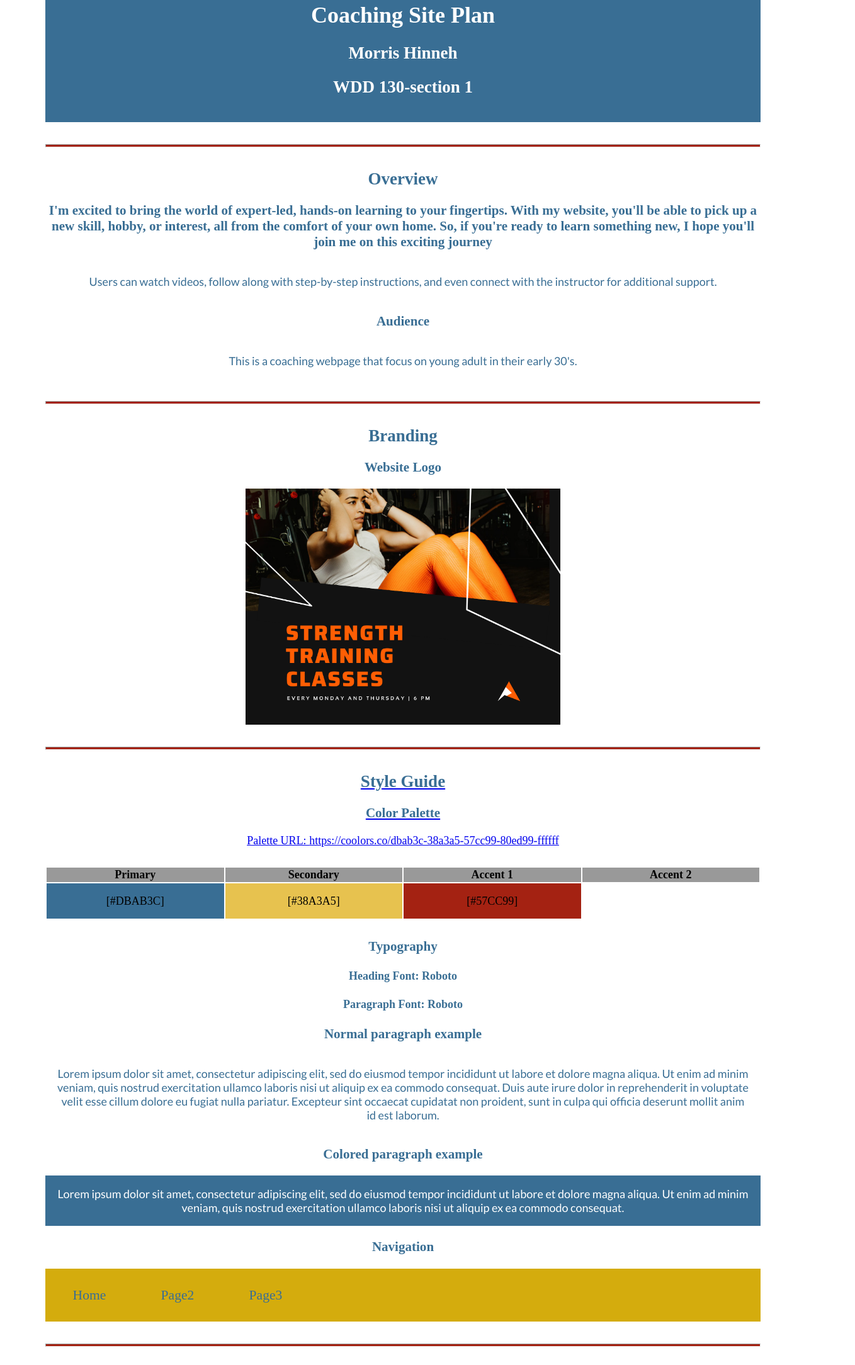
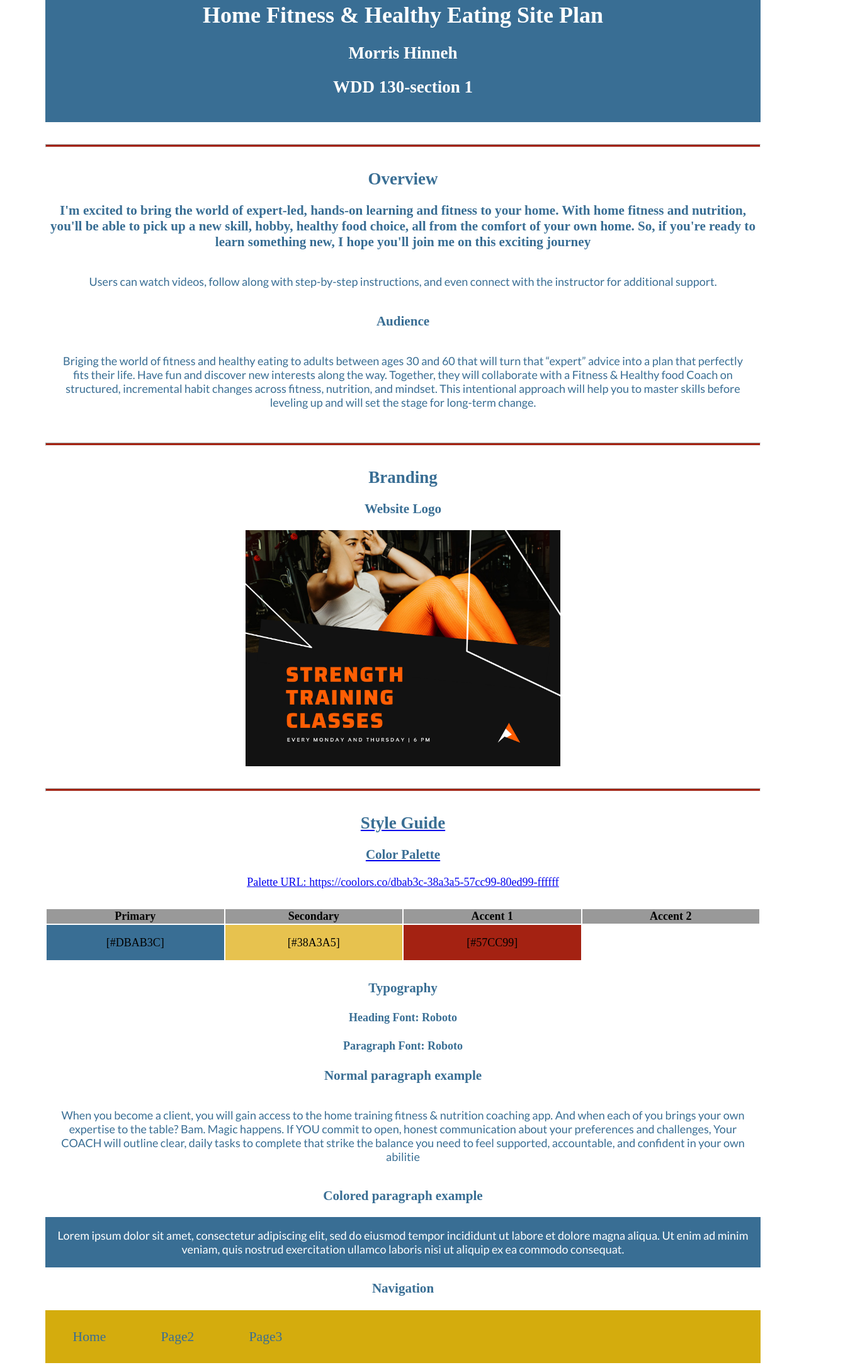
Before and after one commit to hgmorris/WDD130-Final-Project, a plain HTML site: page coaching-site.html/site-plan.html in a window 1280 px wide. Shown: the part 111-2279 px from the top of the page at 63% size, 1358 px wide, since content can reach past the window. Drawn offline with Linux system fonts and the light colour scheme; a web font is replaced by a local one.

Commit message:
added paragraph

```diff
--- a/coaching-site.html/site-plan.html
+++ b/coaching-site.html/site-plan.html
@@ -10,7 +10,7 @@
 
   <body>
     <header>
-      <h1>Coaching Site Plan</h1>
+      <h1>Home Fitness & Healthy Eating Site Plan</h1>
       <h2>Morris Hinneh</h2>
       <h2>WDD 130-section 1</h2>
       <!-- In the header above, add the name or your site, your name and class number. For example if you are in section 3 you would put WDD 130.03 -->
@@ -20,15 +20,20 @@
       <!-- ------------------------Steps 2-3------------------------------ -->
       <hr>
       <h2>Overview</h2>
-      <h3>I'm excited to bring the world of expert-led, hands-on learning to your fingertips.
-        With my website, you'll be able to pick up a new skill, hobby, or interest, all from the comfort of your own home.
+      <h3>I'm excited to bring the world of expert-led, hands-on learning and fitness to your home.
+        With home fitness and nutrition,  you'll be able to pick up a new skill, hobby, healthy food choice, all from the comfort of your own home.
         So, if you're ready to learn something new, I hope you'll join me on this exciting journey</h3>
       <p>Users can watch videos, follow along with step-by-step instructions,
         and even connect with the instructor for additional support.</p>  <!-- change this -->
 
 
       <h3>Audience</h3>
-      <p>This is a coaching webpage that  focus on young adult in their early 30's.</p>  <!-- change this -->
+      <p>Briging the world of fitness and healthy eating to adults  between ages 30 and 60 that will turn that “expert” advice into a plan that perfectly fits their life.
+        Have fun and discover new interests along the way.
+        Together, they will collaborate with a Fitness & Healthy food Coach on structured, incremental habit changes across fitness, nutrition, and mindset.
+        This intentional approach will help you to master skills before leveling up and will set the stage for long-term change.
+
+      </p>  <!-- change this -->
 
       <hr>
       <h2>Branding</h2>
@@ -75,7 +80,11 @@
         Normal paragraph example
       </h3>
       <p>
-        Lorem ipsum dolor sit amet, consectetur adipiscing elit, sed do eiusmod tempor incididunt ut labore et dolore magna aliqua. Ut enim ad minim veniam, quis nostrud exercitation ullamco laboris nisi ut aliquip ex ea commodo consequat. Duis aute irure dolor in reprehenderit in voluptate velit esse cillum dolore eu fugiat nulla pariatur. Excepteur sint occaecat cupidatat non proident, sunt in culpa qui officia deserunt mollit anim id est laborum.
+         When you become a client, you will  gain access to the home training fitness & nutrition coaching app.
+         And when each of you brings your own expertise to the table? Bam. Magic happens.
+         If YOU commit to open, honest communication about your preferences and challenges,
+         Your COACH will outline clear, daily tasks to complete that strike the balance you need to feel supported,
+          accountable, and confident in your own abilitie
       </p>
       <h3>
         Colored paragraph example
@@ -165,19 +174,19 @@
       <p>
         [Any additional details about home that the wireframe does not make clear]
       </p>
-      <img src="#" alt="home page wireframe">
+      <img src="./Home.png" alt="home page wireframe">
 
       <h3>[Page 2]</h3>
       <p>
         [Any additional details about page 2 that the wireframe does not make clear]
       </p>
-      <img src="#" alt="page 2 wireframe">
+      <img src="./page2.png" alt="page 2 wireframe">
 
       <h3>[Page 3]</h3>
       <p>
         [Any additional details about page 3 that the wireframe does not make clear]
       </p>
-      <img src="#" alt="page 3 wireframe">
+      <img src="./page3.png" alt="page 3 wireframe">
     </main>
   </body>
 
```
Also changed, not shown: coaching-site.html/Home.png (added), coaching-site.html/page2.png (added), coaching-site.html/page3.png (added), 2 other files.
